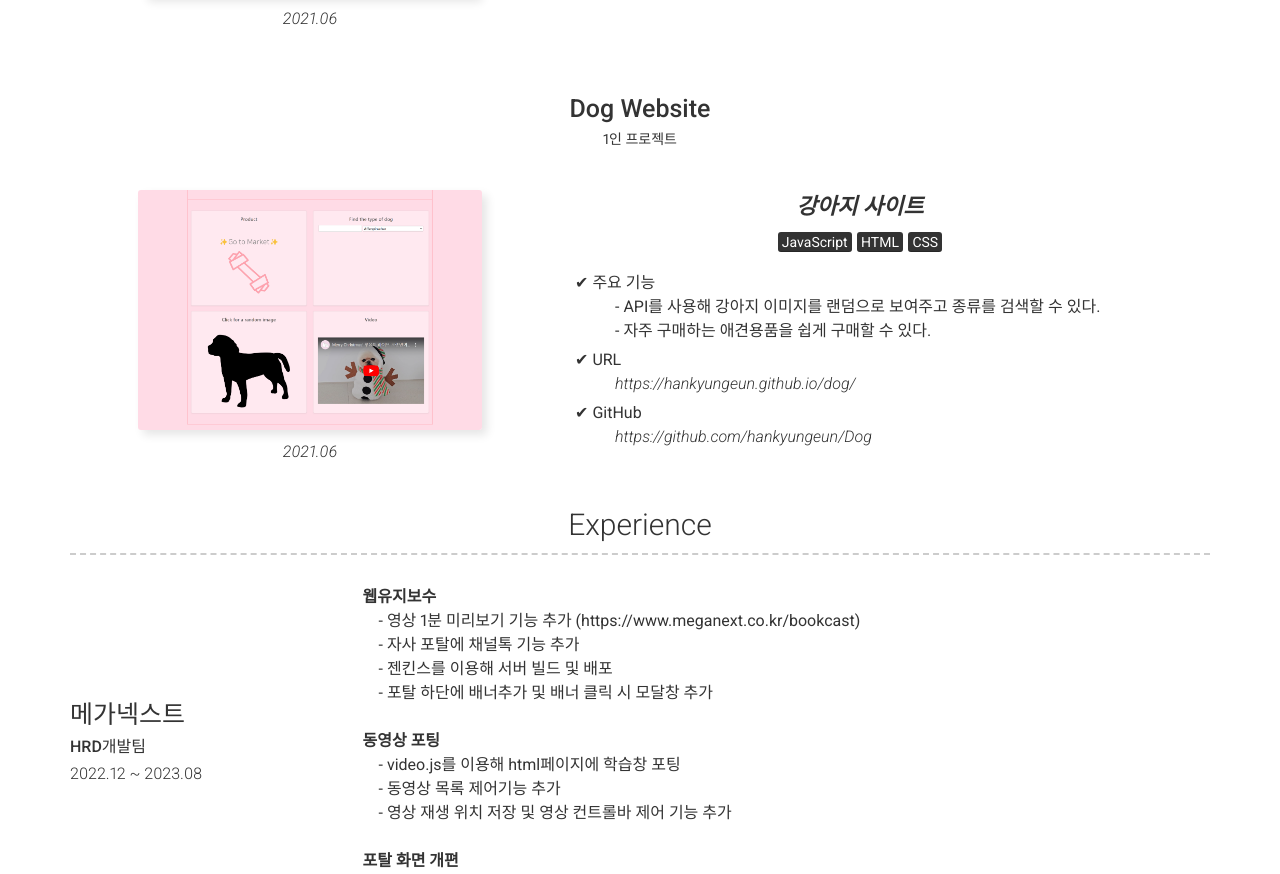
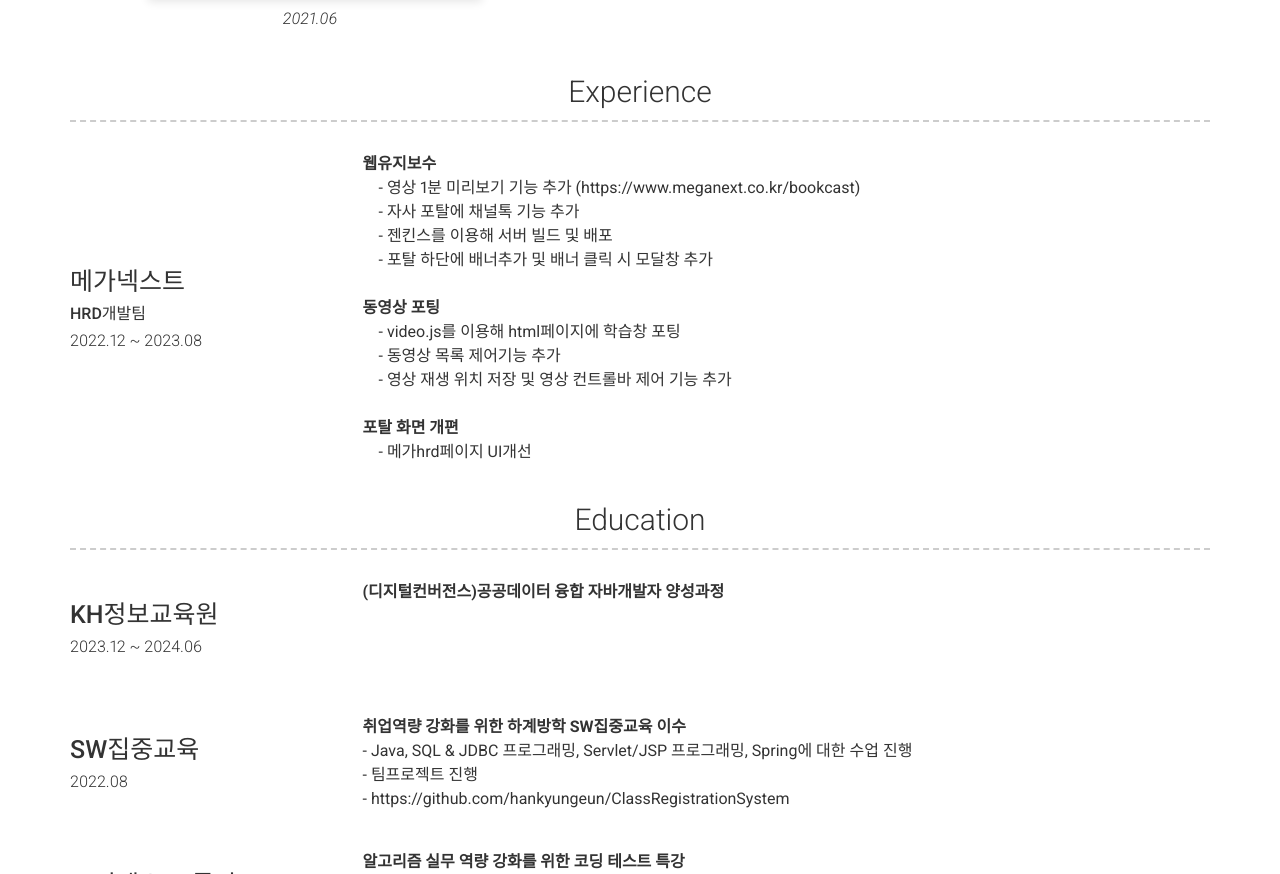
Before and after one commit to hankyungeun/portfolio, a website: page index.html in a window 1280 px wide. Shown: the part 1880-2754 px from the top of the page. Drawn offline with nearby package versions, Linux system fonts and the light colour scheme.

Commit message:
내용 수정

```diff
--- a/index.html
+++ b/index.html
@@ -250,60 +250,60 @@
                 </div>
             </div>
 
-            <div class="row clearfix layout layout-top-middle border-no">
-                <div class="col-xs-12 col-sm-4 col-md-3 col-print-12 details">
-                    <h4>Dog Website</h4>
-                    <div class="people"> 1인 프로젝트</div>
-                    <!--                    <div class="flex flex-col md:flex-row gap-2 md:gap-0">-->
-                    <div class="container">
-                        <div class="image-container">
-                            <a href="https://github.com/hankyungeun/Dog" target="_blank">
-                                <img class="base-image" alt="IMP"
-                                     srcset="./images/dog.png"
-                                     src="./images/dashboard.png&amp;w=640&amp;q=75"
-                                     decoding="async" data-nimg="1"
-                                     loading="lazy" style="color:transparent">
-                                <div class="overlay-image">
-                                    <img src="./images/github.png">
-                                </div>
-                            </a>
-                            <p class="quote">2021.06</p>
+<!--            <div class="row clearfix layout layout-top-middle border-no">-->
+<!--                <div class="col-xs-12 col-sm-4 col-md-3 col-print-12 details">-->
+<!--                    <h4>Dog Website</h4>-->
+<!--                    <div class="people"> 1인 프로젝트</div>-->
+<!--                    &lt;!&ndash;                    <div class="flex flex-col md:flex-row gap-2 md:gap-0">&ndash;&gt;-->
+<!--                    <div class="container">-->
+<!--                        <div class="image-container">-->
+<!--                            <a href="https://github.com/hankyungeun/Dog" target="_blank">-->
+<!--                                <img class="base-image" alt="IMP"-->
+<!--                                     srcset="./images/dog.png"-->
+<!--                                     src="./images/dashboard.png&amp;w=640&amp;q=75"-->
+<!--                                     decoding="async" data-nimg="1"-->
+<!--                                     loading="lazy" style="color:transparent">-->
+<!--                                <div class="overlay-image">-->
+<!--                                    <img src="./images/github.png">-->
+<!--                                </div>-->
+<!--                            </a>-->
+<!--                            <p class="quote">2021.06</p>-->
 
-                        </div>
-                        <div class="contents">
-                            <div>
-                                <!--                                <blockquote class="whitespace-pre-wrap">-->
-                                <div class="title">
-                                    강아지 사이트
-                                    <div class="flex gap-1 flex-wrap">
-                                        <mark>JavaScript</mark>&nbsp;<mark>HTML</mark>
-                                        <mark>CSS</mark>
-                                    </div>
-                                </div>
-                                <ul class='no_dot'>
-                                    <li>&#10004; 주요 기능</li>
-                                    <ul class='no_dot'>
-                                        <li>- API를 사용해 강아지 이미지를 랜덤으로 보여주고 종류를 검색할 수 있다.</li>
-                                        <li>- 자주 구매하는 애견용품을 쉽게 구매할 수 있다.</li>
-                                    </ul>
-                                    <li>&#10004; URL</li>
-                                    <ul class='no_dot'>
-                                        <li><a href="https://hankyungeun.github.io/dog/">https://hankyungeun.github.io/dog/</a>
-                                        </li>
-                                    </ul>
-                                    <li>&#10004; GitHub</li>
-                                    <ul class='no_dot'>
-                                        <li><a href="https://github.com/hankyungeun/Dog">https://github.com/hankyungeun/Dog</a>
-                                        </li>
-                                    </ul>
-                                </ul>
-                                <!--                            </blockquote>-->
-                            </div>
-                        </div>
-                    </div>
+<!--                        </div>-->
+<!--                        <div class="contents">-->
+<!--                            <div>-->
+<!--                                &lt;!&ndash;                                <blockquote class="whitespace-pre-wrap">&ndash;&gt;-->
+<!--                                <div class="title">-->
+<!--                                    강아지 사이트-->
+<!--                                    <div class="flex gap-1 flex-wrap">-->
+<!--                                        <mark>JavaScript</mark>&nbsp;<mark>HTML</mark>-->
+<!--                                        <mark>CSS</mark>-->
+<!--                                    </div>-->
+<!--                                </div>-->
+<!--                                <ul class='no_dot'>-->
+<!--                                    <li>&#10004; 주요 기능</li>-->
+<!--                                    <ul class='no_dot'>-->
+<!--                                        <li>- API를 사용해 강아지 이미지를 랜덤으로 보여주고 종류를 검색할 수 있다.</li>-->
+<!--                                        <li>- 자주 구매하는 애견용품을 쉽게 구매할 수 있다.</li>-->
+<!--                                    </ul>-->
+<!--                                    <li>&#10004; URL</li>-->
+<!--                                    <ul class='no_dot'>-->
+<!--                                        <li><a href="https://hankyungeun.github.io/dog/">https://hankyungeun.github.io/dog/</a>-->
+<!--                                        </li>-->
+<!--                                    </ul>-->
+<!--                                    <li>&#10004; GitHub</li>-->
+<!--                                    <ul class='no_dot'>-->
+<!--                                        <li><a href="https://github.com/hankyungeun/Dog">https://github.com/hankyungeun/Dog</a>-->
+<!--                                        </li>-->
+<!--                                    </ul>-->
+<!--                                </ul>-->
+<!--                                &lt;!&ndash;                            </blockquote>&ndash;&gt;-->
+<!--                            </div>-->
+<!--                        </div>-->
+<!--                    </div>-->
 
-                </div>
-            </div>
+<!--                </div>-->
+<!--            </div>-->
 
 
         </div>
```
